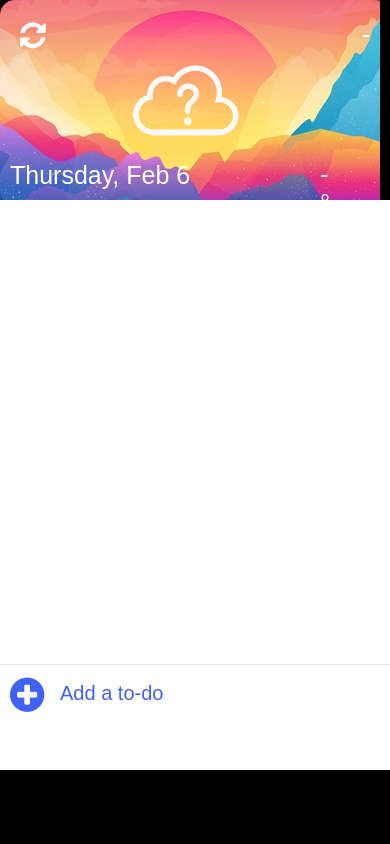
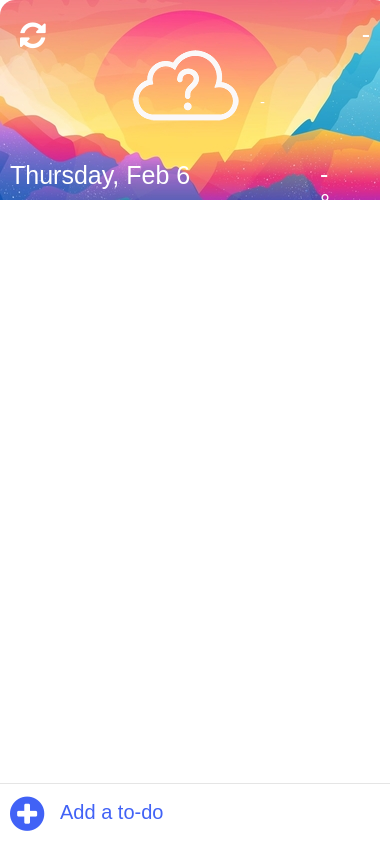
Before and after one commit to HermSidhu/To-Do, a website: page index.html in a window 390 px wide. Drawn offline with Linux system fonts and the light colour scheme.

Commit message:
scrollable

```diff
--- a/style.css
+++ b/style.css
@@ -1,7 +1,7 @@
 body{
     padding: 0;
     margin: 0;
-    background-color: rgba(0,0,0,0.1);
+    background-color: rgb(204, 235, 255);
     font-family: 'Titillium Web', sans-serif;
 }
 
@@ -20,6 +20,7 @@ body{
     background-repeat: no-repeat;
     border-radius: 15px 15px 0 0;
     position: relative;
+    overflow: auto;
 }
 .clear{
     width : 30px;
@@ -50,12 +51,12 @@ body{
 /* content */
 .content{
     width:380px;
-    height: 350px;
-    max-height:350px;
+    /* height: 350px; */
+    max-height: 50vh;
     background-color: #FFF;
     overflow: auto;
 }
-.content::-webkit-scrollbar {
+.container::-webkit-scrollbar {
     display: none;
 }
 .content ul{
@@ -112,7 +113,7 @@ body{
 
 /* add item */
 .add-to-do{
-    position: relative;
+    position: fixed;
     width: 360px;
     height:40px;
     background-color: #FFF;
@@ -143,13 +144,17 @@ body{
 
 @media only screen and (max-width: 500px) {
   body {
-    background-color: #000;
+    background-color: #FFF;
+    height: 100%;
   }
   .container{
     padding: 0px;
+    height: 100%;
+    max-height: 100%;
     width: 100%;
     margin: 0;
     position: fixed;
+    overflow: auto;
 }
   .header{
   width: 100%;
@@ -157,12 +162,15 @@ body{
   background-image: url(Cali.jpg);
   background-repeat: no-repeat;
   border-radius: 15px 15px 0 0;
-  position: relative;
+  position: fixed;
+  z-index: 1;
 }
 .content{
   width:100%;
-  height: 55vh;
-  max-height: 60vh;
+  /* height: 55vh; */
+  margin-top: 200px;
+  margin-bottom: 60px;
+  max-height: unset;
   background-color: #FFF;
   overflow: auto;
 }
@@ -178,9 +186,11 @@ body{
 }
 .add-to-do {
   width: 100%;
-  height: 10vh;
+  position: fixed;
+  height: 40px;
+  bottom: 0px;
 }
 .add-to-do input {
-  width: 80%;
+  width: 75%;
 }
 }
--- a/weather.css
+++ b/weather.css
@@ -33,7 +33,8 @@
 
 .weather-icon img{
   position: absolute;
-  top: 35px;
+
+  top: 10%;
   left: 120px;
   /* cursor: pointer; */
   -webkit-filter: invert(1);
```
